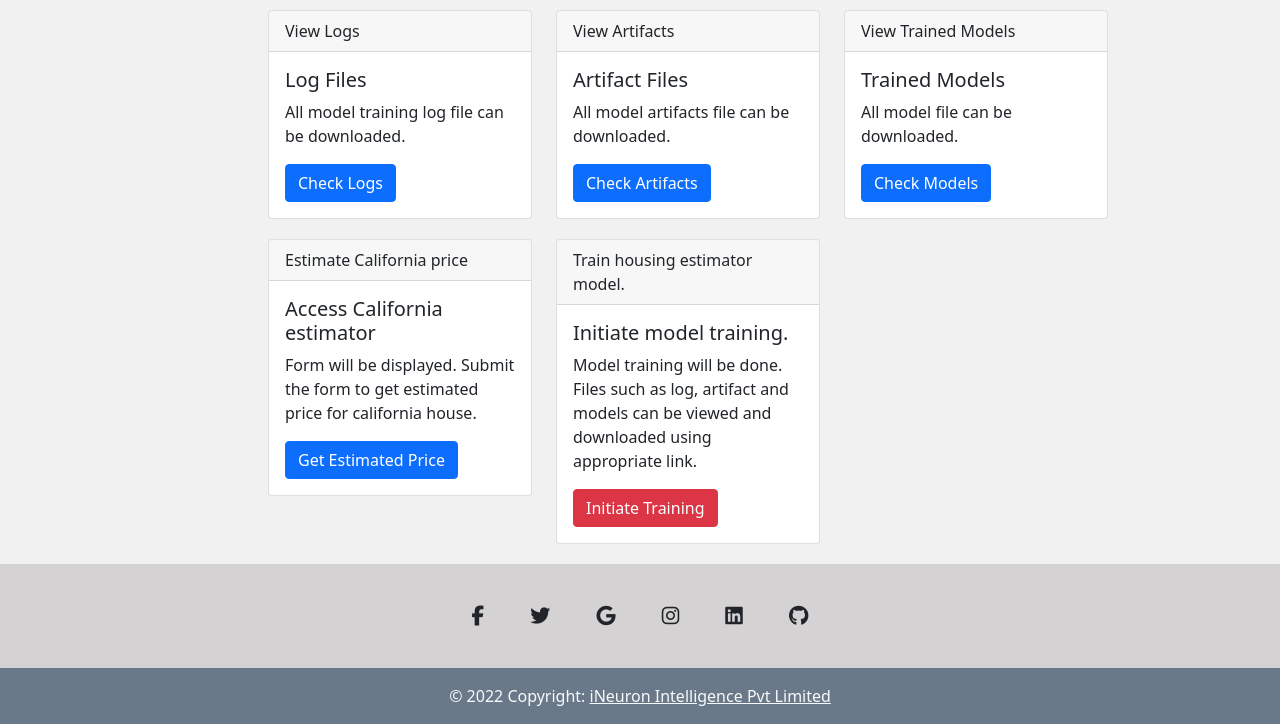
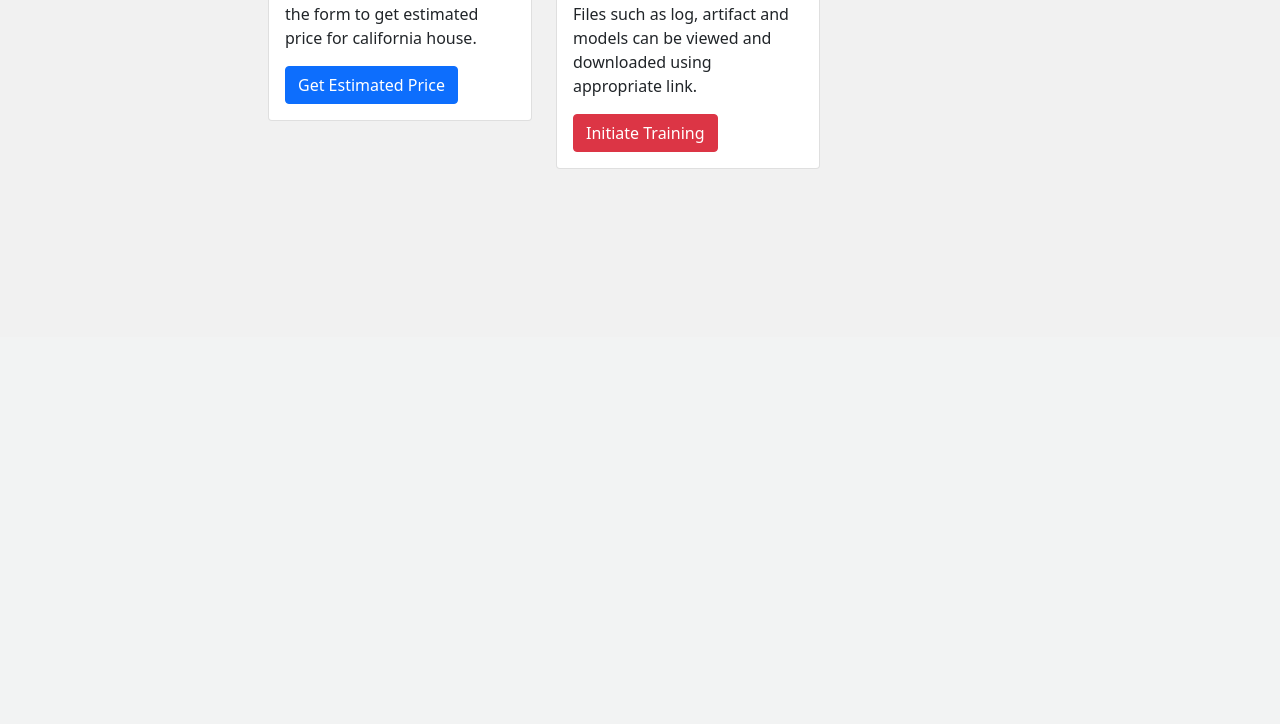
Before and after one commit to Vinayakmane47/House-price-prediction-mlops, a Flask app: page / in a window 1280 px wide. Shown: the part 463-1187 px from the top of the page. After the commit the page ends 632 px from the top, so only its background shows below. Run offline with Flask 2, Linux system fonts and the light colour scheme; parts of the project's set-up code (start-up, migrations or seed data) failed here and were passed over; some libraries are stand-ins or nearby versions.

Commit message:
final commit

```diff
--- a/templates/header.html
+++ b/templates/header.html
@@ -125,50 +125,12 @@ table-layout: fixed;
 
     </div>
 
-    <!-- footer goes here-->
 
 
 
 
-    <footer class="text-center text-white " style="background-color: #d4d2d2;">
-        <!-- Grid container -->
-        <div class="container pt-4">
-            <!-- Section: Social media -->
-            <section class="mb-4">
-                <!-- Facebook -->
-                <a class="btn btn-link btn-floating btn-lg text-dark m-1" href="#!" role="button"
-                    data-mdb-ripple-color="dark"><i class="fab fa-facebook-f"></i></a>
 
-                <!-- Twitter -->
-                <a class="btn btn-link btn-floating btn-lg text-dark m-1" href="#!" role="button"
-                    data-mdb-ripple-color="dark"><i class="fab fa-twitter"></i></a>
 
-                <!-- Google -->
-                <a class="btn btn-link btn-floating btn-lg text-dark m-1" href="#!" role="button"
-                    data-mdb-ripple-color="dark"><i class="fab fa-google"></i></a>
-
-                <!-- Instagram -->
-                <a class="btn btn-link btn-floating btn-lg text-dark m-1" href="#!" role="button"
-                    data-mdb-ripple-color="dark"><i class="fab fa-instagram"></i></a>
-
-                <!-- Linkedin -->
-                <a class="btn btn-link btn-floating btn-lg text-dark m-1" href="#!" role="button"
-                    data-mdb-ripple-color="dark"><i class="fab fa-linkedin"></i></a>
-                <!-- Github -->
-                <a class="btn btn-link btn-floating btn-lg text-dark m-1" href="#!" role="button"
-                    data-mdb-ripple-color="dark"><i class="fab fa-github"></i></a>
-            </section>
-            <!-- Section: Social media -->
-        </div>
-        <!-- Grid container -->
-
-        <!-- Copyright -->
-        <div class="text-center text-light p-3" style="background-color: rgba(3, 36, 67, 0.504);">
-            © 2022 Copyright:
-            <a class="text-light" href="https://ineuron.ai/">iNeuron Intelligence Pvt Limited</a>
-        </div>
-        <!-- Copyright -->
-    </footer>
 
 
     <script src="https://cdn.jsdelivr.net/npm/bootstrap@5.1.3/dist/js/bootstrap.bundle.min.js"
--- a/templates/index.html
+++ b/templates/index.html
@@ -13,20 +13,11 @@
         <div class="row">
             <div class="col-md-8">
         <div class="card">
-            <div class="card-header">
-                Want to learn project like this.
-            </div>
-            <div class="card-body">
 
-                <h5 class="card-title">Check Full stack data science at iNeuron portal.</h5>
-                <p class="card-text">Full-stack data science course is a live mentor-led job guaranteed certification program with a full-time one-year internship provided by iNeuron, in this course you will learn the entire stack required to work in the data science, data analytics, and big data domain, including machine learning, deep learning, computer vision NLP and Big data including MLOps and cloud infrastructure, along with real-time industry projects and product development with the iNeuron product development team, which will enable you to contribute on various levels.</p>
-                <a class="btn btn-success" target="_blank" href="https://courses.ineuron.ai/Full-Stack-Data-Science-Bootcamp?campaign=affiliate&coupon_code=FZYHXMNX">Check Course</a>
-            </div>
+
         </div>
         </div>
-        <div class="col-md-4">
-            <iframe  style = "width:100%;height:100%" src="https://www.youtube.com/embed/42IQIKMSukY" title="YouTube video player" frameborder="0" allow="accelerometer; autoplay; clipboard-write; encrypted-media; gyroscope; picture-in-picture" allowfullscreen></iframe>
-            </div>
+
 
 
         </div>
```
